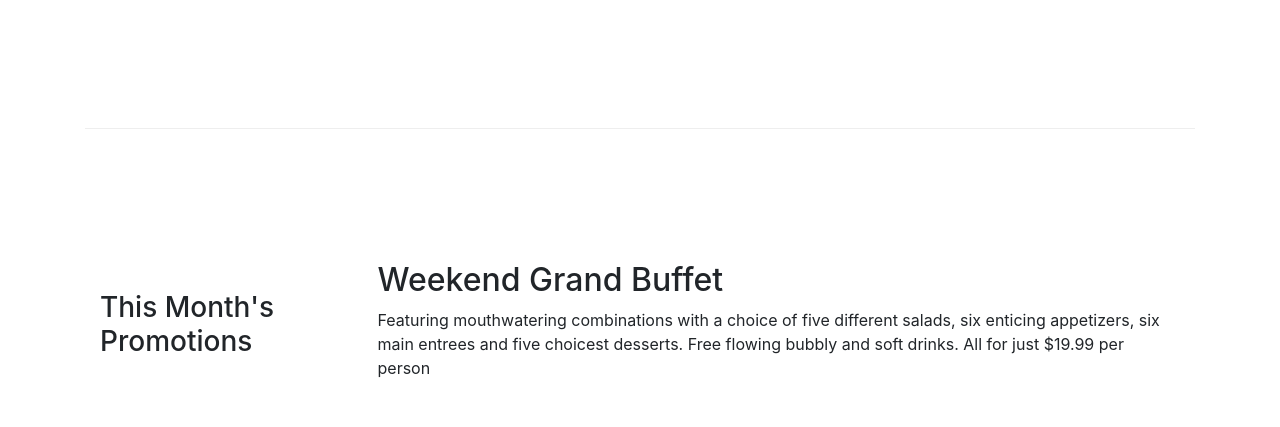
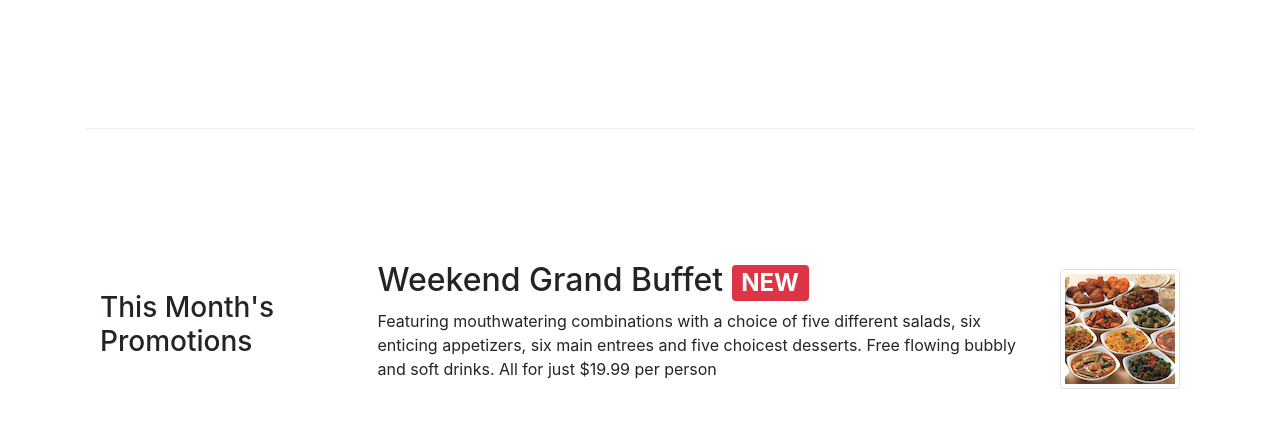
Before and after one commit to JUGG097/Coursera-React-Specialization-Course1-Bootstrap, a website: page index.html in a window 1280 px wide. Shown: the part 605-1032 px from the top of the page. Drawn offline with nearby package versions, Linux system fonts and the light colour scheme.

Commit message:
Task 2 Completed

```diff
--- a/index.html
+++ b/index.html
@@ -73,8 +73,15 @@
                 <h3>This Month's Promotions</h3>
             </div>
             <div class="col col-sm col-md">
-                <h2>Weekend Grand Buffet</h2>
-                <p class="d-none d-sm-block">Featuring mouthwatering combinations with a choice of five different salads, six enticing appetizers, six main entrees and five choicest desserts. Free flowing bubbly and soft drinks. All for just $19.99 per person </p>
+                <div class="media">
+
+                    <div class="media-body">
+                        <h2>Weekend Grand Buffet <span class="badge badge-danger">NEW</span></h2>
+                        <p class="d-none d-sm-block">Featuring mouthwatering combinations with a choice of five different salads, six enticing appetizers, six main entrees and five choicest desserts. Free flowing bubbly and soft drinks. All for just $19.99 per person </p>
+                    </div>
+
+                    <img src="img/buffet.png" alt="buffet" class="d-flex img-thumbnail ml-3 align-self-center">
+                </div>
             </div>
         </div>
 
```
